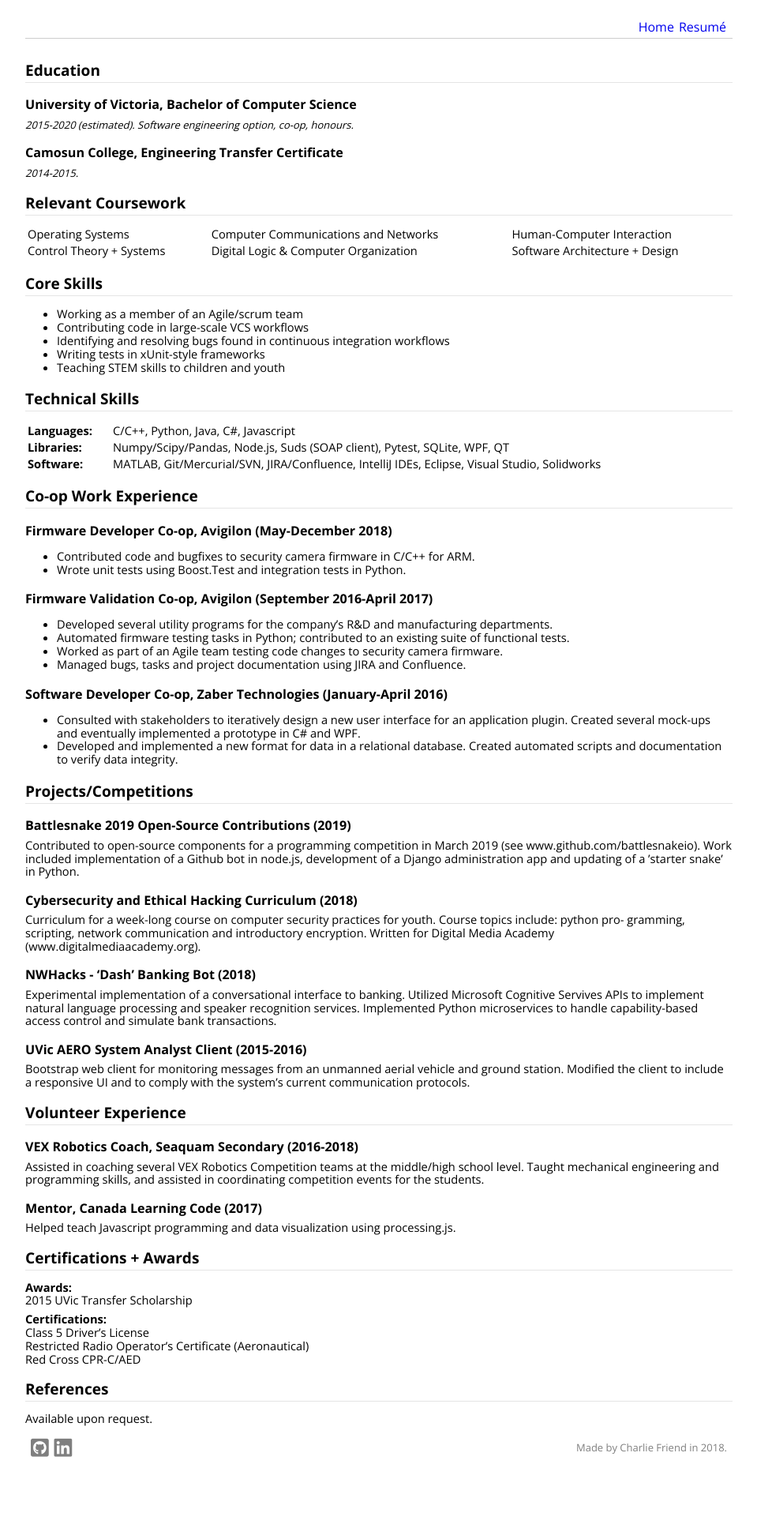
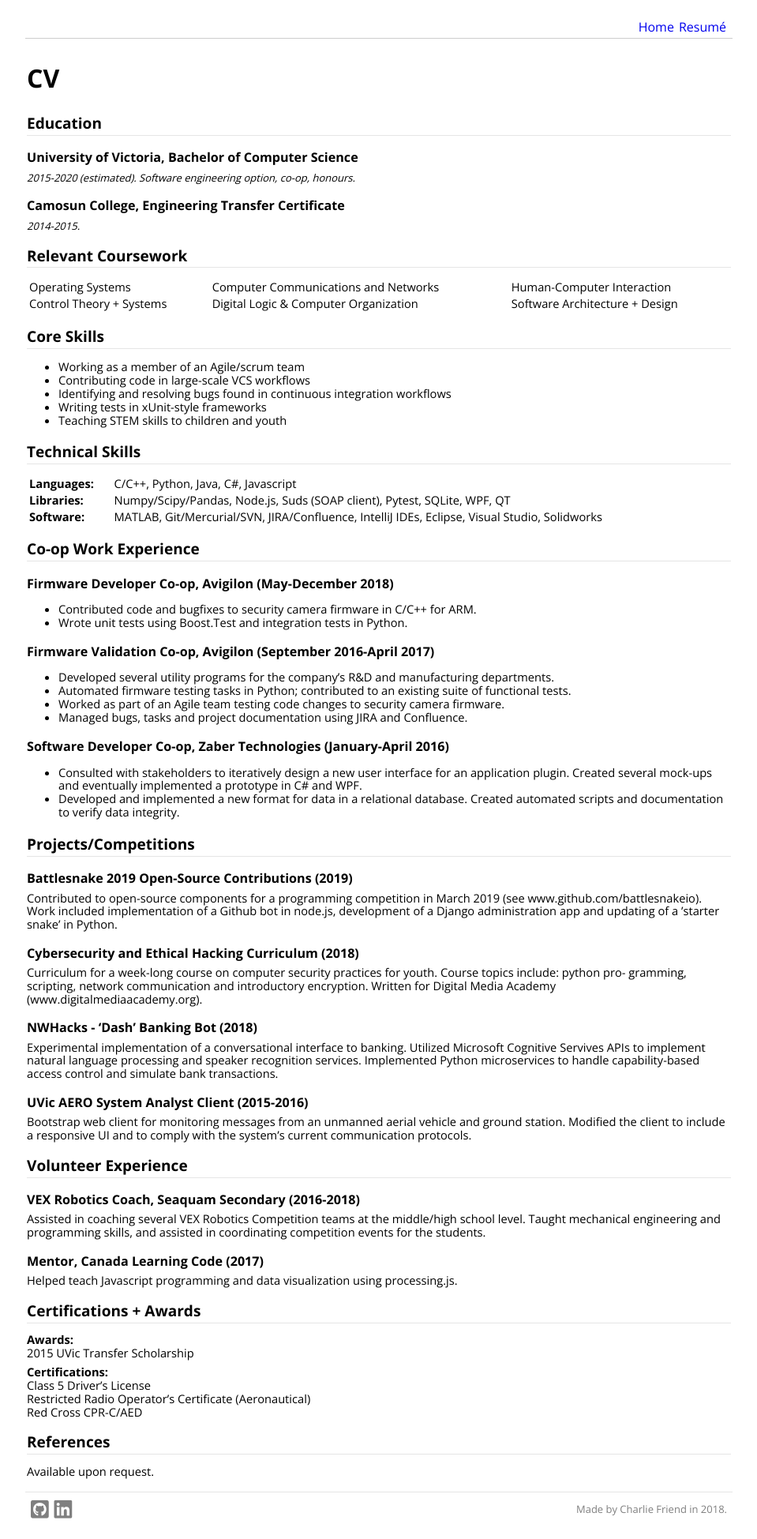
Before and after one commit to CDFriend/CDFriend.github.io, a Jekyll site: the page built from resume.md, in a window 1280 px wide. Shown: the whole page at 79% size, without its empty margins (160-1119 px from the left). Built offline with Jekyll 4.4.1, drawn with Linux system fonts in a browser that asks for light colours; nearby versions of some CDN libraries; our own code applies the rules of GitHub Pages for plain Markdown files; before the commit the page ends 1871 px from its top, so only the background shows below that.

Commit message:
Add CV header

```diff
--- a/_layouts/resume.html
+++ b/_layouts/resume.html
@@ -3,6 +3,11 @@
 ---
 
 <link rel="stylesheet" href="/assets/css/resume.css"/>
-<div class="resume">
-    {{ content }}
+
+<div class="content-section">
+    <h1 class="banner">CV</h1>
+
+    <div class="resume">
+        {{ content }}
+    </div>
 </div>
--- a/_sass/resume.scss
+++ b/_sass/resume.scss
@@ -2,7 +2,6 @@
 
 div.resume {
 
-    padding-top: 10px;
     font-size: 11pt;
 
     h1 { font-size: 1.3em; padding-top: 7px; padding-bottom: 3px; border-bottom: $line-light; }
```
